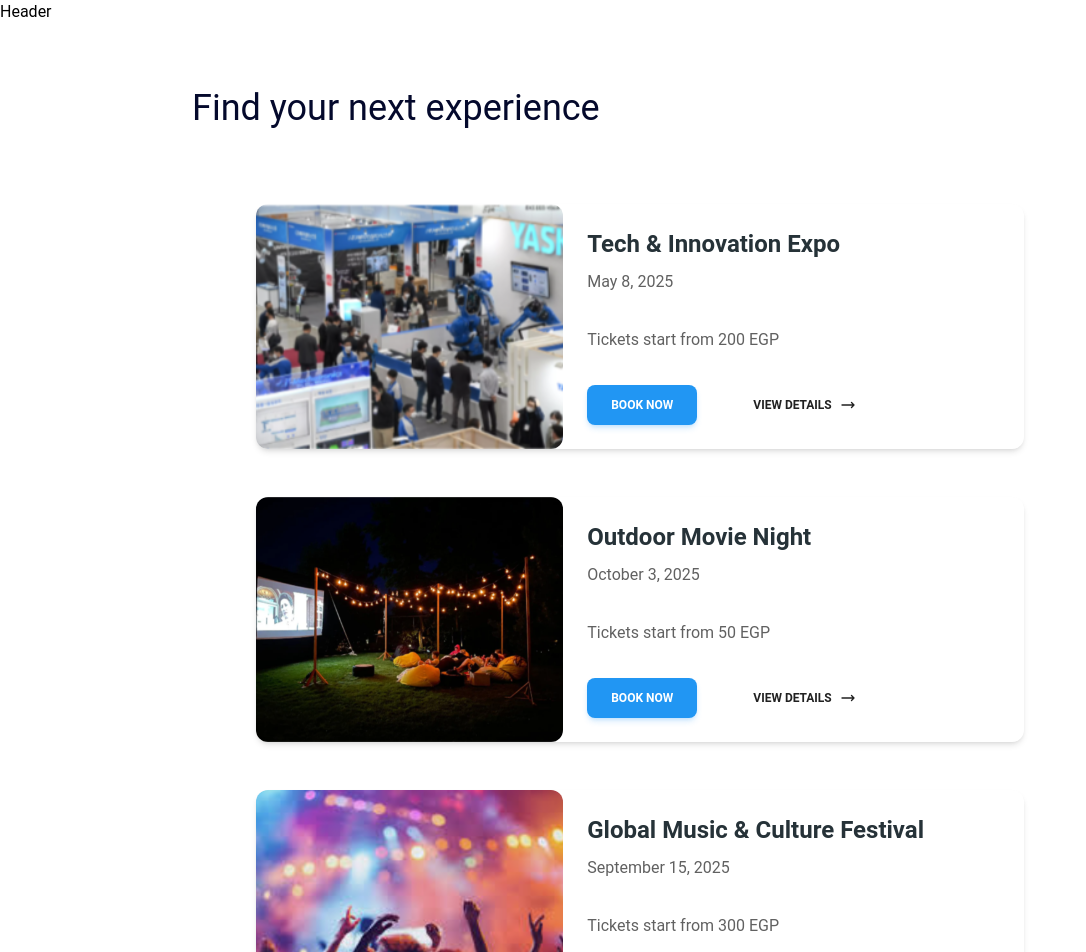
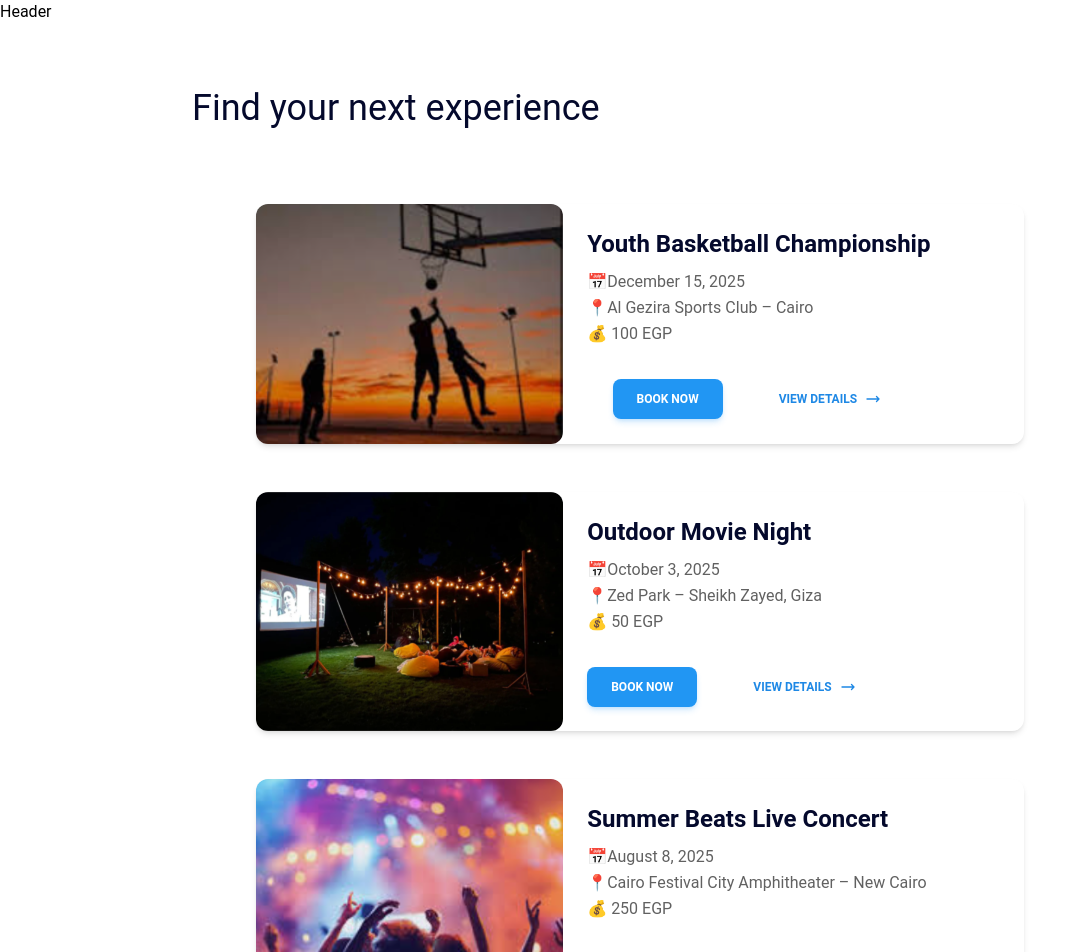
Before and after one commit to AbdelrahmanWael32/Gatherup, a React (Vite) app: page /events in a window 1280 px wide. Shown: the top 952 px of the page, without its empty margins (0-1086 px from the left). Built offline with nearby package versions, Linux system fonts and the light colour scheme.

Commit message:
add event details

```diff
--- a/src/Pages/event-details/EventDetails.jsx
+++ b/src/Pages/event-details/EventDetails.jsx
@@ -1,12 +1,118 @@
-import React from "react";
-import { useParams } from "react-router-dom";
+import React, { useState, useEffect } from "react";
+import { useNavigate, useParams } from "react-router-dom";
+import { Button } from "@material-tailwind/react";
+import { Link } from "react-router-dom";
 
 const EventDetails = () => {
-  const {id} = useParams()
-  console.log(id)
+  const [event, setEvent] = useState(null);
+  const [eventError, setEventError] = useState("");
+  const navigate = useNavigate();
+  const { id } = useParams();
+
+  const eventsData = [
+    {
+      id: 1,
+      image: "/sport1.png",
+      title: "Youth Basketball Championship",
+      price: 100,
+      date: "December 15, 2025",
+      Location: "Al Gezira Sports Club – Cairo",
+      description: `Experience the thrill of live basketball at the Youth Basketball Championship 2025!
+                     Watch the best young players battle it out in an energetic and competitive atmosphere filled with excitement, cheers, and music.
+                     Bring your friends or family and enjoy an unforgettable sporting event that celebrates talent, teamwork, and passion.`,
+      price: 100,
+    },
+    {
+      id: 2,
+      image: "/event2.png",
+      title: "Outdoor Movie Night",
+      price: 50,
+      date: "October 3, 2025",
+      time: "🕒 7:00 PM – 11:00 PM",
+      Location: "Zed Park – Sheikh Zayed, Giza",
+      description: `Enjoy a magical night under the stars!
+Join us for an Outdoor Movie Night featuring one of the latest blockbuster films in a cozy open-air setting.
+Relax on bean bags or picnic chairs, grab some popcorn , and enjoy the fresh evening breeze with your loved ones.
+Perfect for families, couples, and friends who want to unwind and enjoy a cinematic experience under the open sky.`,
+    },
+    {
+      id: 3,
+      image: "/event4.png",
+      title: "Summer Beats Live Concert",
+      price: 250,
+      date: "August 8, 2025",
+      Location: "Cairo Festival City Amphitheater – New Cairo",
+      time: "🕒 8:00 PM",
+      description: `Get ready for an unforgettable night of music, lights, and energy!
+Join us at the *Summer Beats Live Concert 2025*, featuring some of Egypt’s top pop and indie artists performing live on stage.
+Enjoy the electric atmosphere, amazing light shows, and a full night of entertainment under the summer sky.
+Perfect for music lovers, friends, and anyone who wants to dance, sing, and celebrate the season in style! `,
+    },
+  ];
+
+  const getEventDetails = () => {
+    try {
+      const foundEvent = eventsData.find((e) => e.id === parseInt(id));
+      if (!foundEvent) {
+        setEventError("Event not found!");
+      } else {
+        setEvent(foundEvent);
+      }
+    } catch (e) {
+      setEventError(e.message);
+    }
+  };
+
+  useEffect(() => {
+    getEventDetails();
+  }, [id]);
+
+  if (eventError) {
+    return <h1 className="text-red-500 text-xl text-center">{eventError}</h1>;
+  }
+
+  if (!event) {
+    return <p className="text-center text-gray-500 mt-12">Loading event...</p>;
+  }
+
   return (
-    <div>
-      <h1>EventDetails</h1>
+    <div className=" py-12 px-6">
+      <h1 className="text-3xl font-semibold text-brand-dark mb-3">
+        {event.title}
+      </h1>
+
+      <div className="flex flex-col-reverse md:flex-row md:gap-[2rem]">
+        <div>
+          <p className="text-base md:text-lg text-brand-secondary whitespace-pre-line">
+            {event.description}
+          </p>
+          <p className="text-brand-secondary text-lg mb-2 mt-7">
+            📅{event.date}
+          </p>
+          <p className="text-brand-secondary text-lg mb-2">{event.time}</p>
+          <p className="text-brand-secondary text-lg mb-2">
+            📍{event.Location}
+          </p>
+          <p className="text-brand-secondary text-lg mb-2">💰{event.price}</p>
+          <div className="flex justify-between">
+            <Link to={"/book-tickets"}>
+              <Button color="blue">book now</Button>
+            </Link>
+            <Button
+              variant="text"
+              onClick={() => navigate(-1)}
+              className="mt-2 text-blue-600"
+            >
+              ← Go Back
+            </Button>
+          </div>
+        </div>
+        <img
+          src={event.image}
+          alt={event.title}
+          className="w-[90%] md:w-[50%] max-h-[350px] object-cover rounded-2xl mb-6 shadow-lg mx-auto "
+        />
+      </div>
     </div>
   );
 };
--- a/src/Pages/events/Events.jsx
+++ b/src/Pages/events/Events.jsx
@@ -1,27 +1,30 @@
-import EventCard from "../../Components/eventCard/EventCard";
 import { useState } from "react";
+import EventCard from "./componant/EventCard";
 const Events = () => {
   const [event] = useState([
     {
       id: 1,
-      image: "./public/event3.png",
-      title: "Tech & Innovation Expo",
-      price: 200,
-      date: "May 8, 2025",
+      image: "./sport1.png",
+      title: "Youth Basketball Championship",
+      price: 100,
+      date: "December 15, 2025",
+      location: "Al Gezira Sports Club – Cairo",
     },
     {
       id: 2,
-      image: "./public/event2.png",
+      image: "./event2.png",
       title: "Outdoor Movie Night",
       price: 50,
       date: "October 3, 2025",
+      location: "Zed Park – Sheikh Zayed, Giza",
     },
     {
       id: 3,
-      image: "./public/event4.png",
-      title: "Global Music & Culture Festival",
-      price: 300,
-      date: "September 15, 2025",
+      image: "./event4.png",
+      title: "Summer Beats Live Concert",
+      price: 250,
+      date: "August 8, 2025",
+      location: "Cairo Festival City Amphitheater – New Cairo",
     },
   ]);
   return (
--- a/src/Components/eventCard/EventCard.jsx
+++ b/src/Pages/events/componant/EventCard.jsx
@@ -7,34 +7,43 @@ import {
   Button,
 } from "@material-tailwind/react";
 import { Link } from "react-router-dom";
-const EventCard = ({ event: { id, title, price, image, date } }) => {
+const EventCard = ({ event: { id, title, price, image, date, location } }) => {
   return (
-    <Card className="w-full max-w-[48rem] flex-col sm:flex-row hover:shadow-xl transform hover:-translate-y-2 duration-300">
+    <Card className="w-full md:max-h-[15rem] max-w-[48rem] flex-col md:flex-row hover:shadow-xl transform hover:-translate-y-2 duration-300">
       <CardHeader
         shadow={false}
         floated={false}
-        className="m-0 sm:w-2/5 w-full shrink-0"
+        className="m-0 md:w-2/5 w-full shrink-0"
       >
         <img
           src={image}
           alt="card-image"
-          className="h-full w-full object-cover"
+          className="h-full max-h-[20rem] w-full object-cover"
         />
       </CardHeader>
       <CardBody>
-        <Typography variant="h4" color="blue-gray" className="mb-2">
+        <Typography variant="h4" className="mb-2 text-brand-dark">
           {title}
         </Typography>
-        <Typography color="gray" className="mb-8 font-normal">
-          {date}
+        <Typography color="gray" className=" font-normal">
+          📅{date}
+        </Typography>
+        <Typography color="gray" className="font-normal">
+          📍{location}
         </Typography>
         <Typography color="gray" className="mb-8 font-normal">
-          Tickets start from {price} EGP
+          💰 {price} EGP
         </Typography>
         <Typography className="flex justify-center gap-[2rem]">
-          <Button color="blue">book now</Button>
+          <Link to={"/book-tickets"}>
+            <Button color="blue">book now</Button>
+          </Link>
+
           <Link to={`/event-details/${id}`}>
-            <Button variant="text" className="flex items-center gap-2">
+            <Button
+              variant="text"
+              className="flex items-center gap-2 text-blue-600"
+            >
               View Details
               <svg
                 xmlns="http://www.w3.org/2000/svg"
```
Also changed, not shown: public/sport1.png (added).
